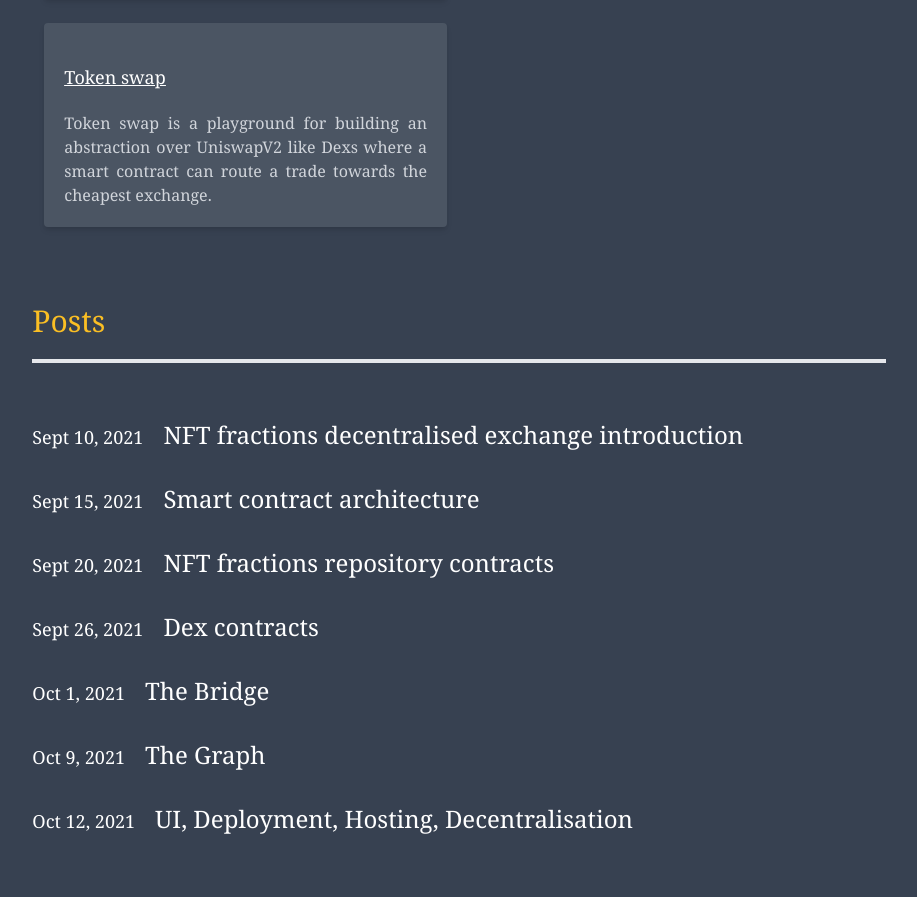
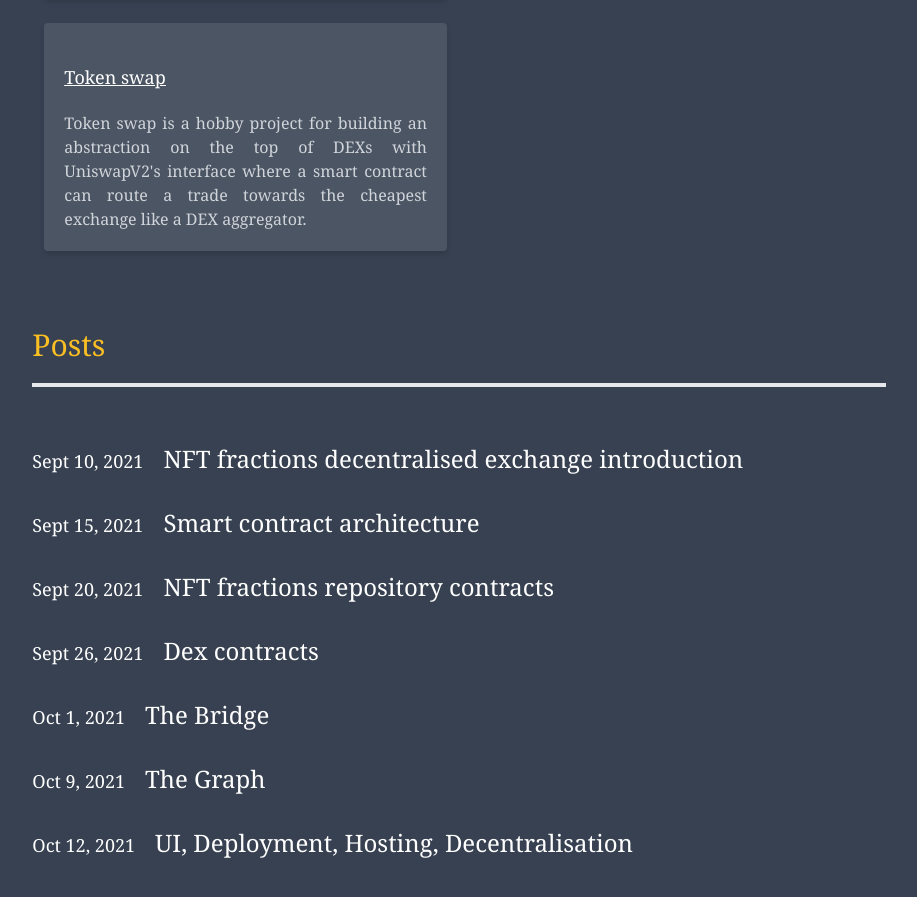
Before and after one commit to szmizorsz/personal-webpage, a React (Create React App) app: page / in a window 1280 px wide. Shown: the part 1848-2745 px from the top of the page, without its empty margins (181-1098 px from the left). Built offline with nearby package versions, Linux system fonts and the light colour scheme.

Commit message:
Token swap project description

```diff
--- a/src/components/Projects.js
+++ b/src/components/Projects.js
@@ -70,7 +70,7 @@ function Projects() {
             link: "https://github.com/szmizorsz/token-swap",
             paragraphs: [
                 {
-                    text: "Token swap is a playground for building an abstraction over UniswapV2 like Dexs where a smart contract can route a trade towards the cheapest exchange."
+                    text: "Token swap is a hobby project for building an abstraction on the top of DEXs with UniswapV2's interface where a smart contract can route a trade towards the cheapest exchange like a DEX aggregator."
                 }
             ]
         }
```
